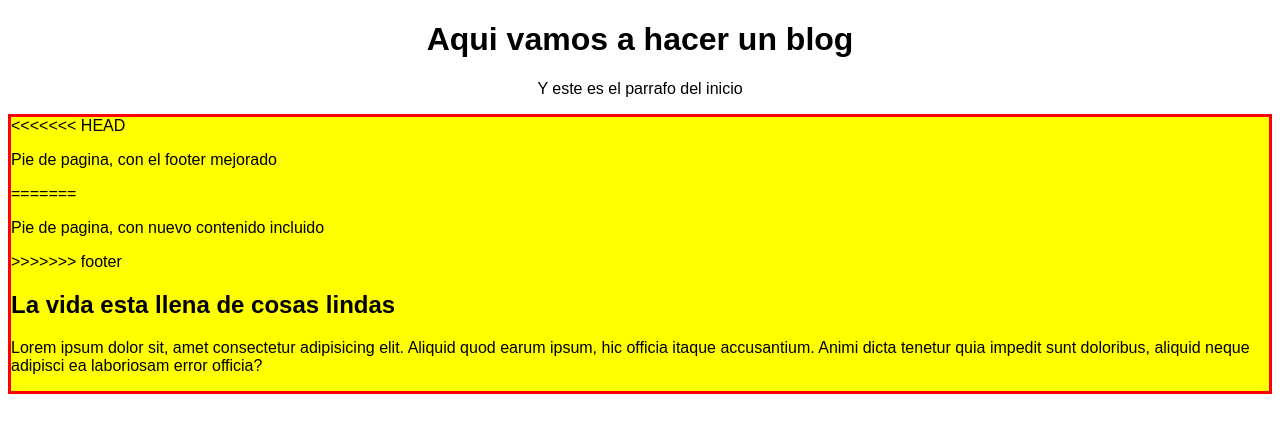
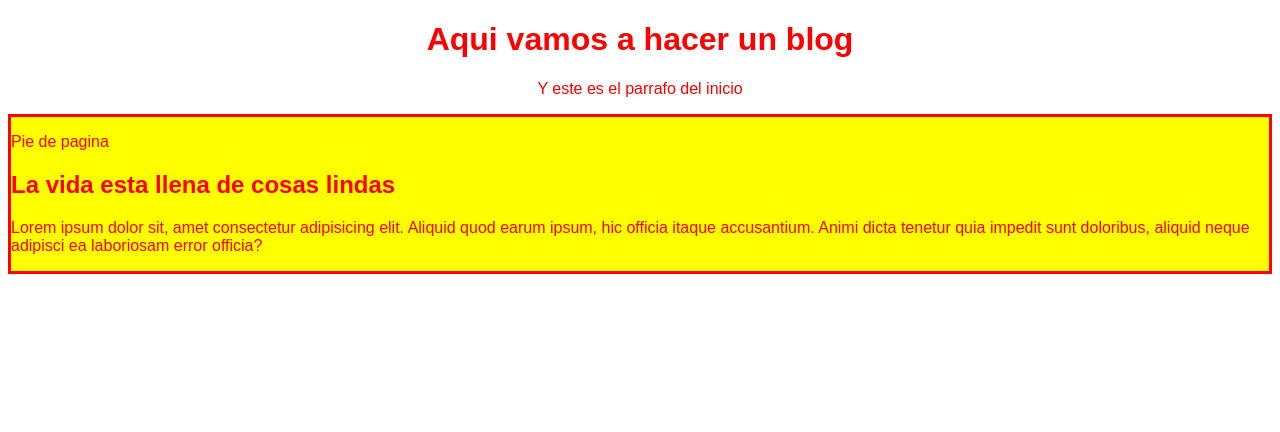
Before and after one commit to Federicovilla09/Blog, a plain HTML site: page Blog/index.html in a window 1280 px wide. Drawn offline with Linux system fonts and the light colour scheme.

Commit message:
Solucione el conflicto de las ramas al fusionar

```diff
--- a/Blog/index.html
+++ b/Blog/index.html
@@ -13,11 +13,7 @@
 
     <div id="footer">
       <footer>
-<<<<<<< HEAD
-        <p>Pie de pagina, con el footer mejorado</p>
-=======
-        <p>Pie de pagina, con nuevo contenido incluido</p>
->>>>>>> footer
+        <p>Pie de pagina</p>
 
         <h2>La vida esta llena de cosas lindas</h2>
 
--- a/Blog/style.css
+++ b/Blog/style.css
@@ -1,11 +1,7 @@
 body {
   text-align: center;
   font-family: Arial, Helvetica, sans-serif;
-<<<<<<< HEAD
-  color: #333;
-=======
   color: red;
->>>>>>> footer
 }
 
 footer {
```
